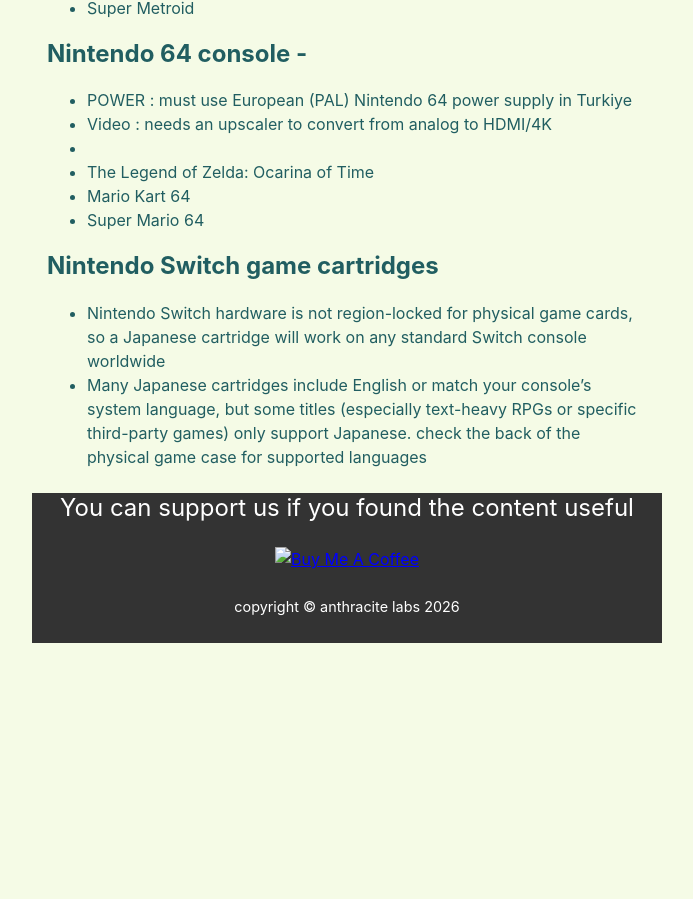
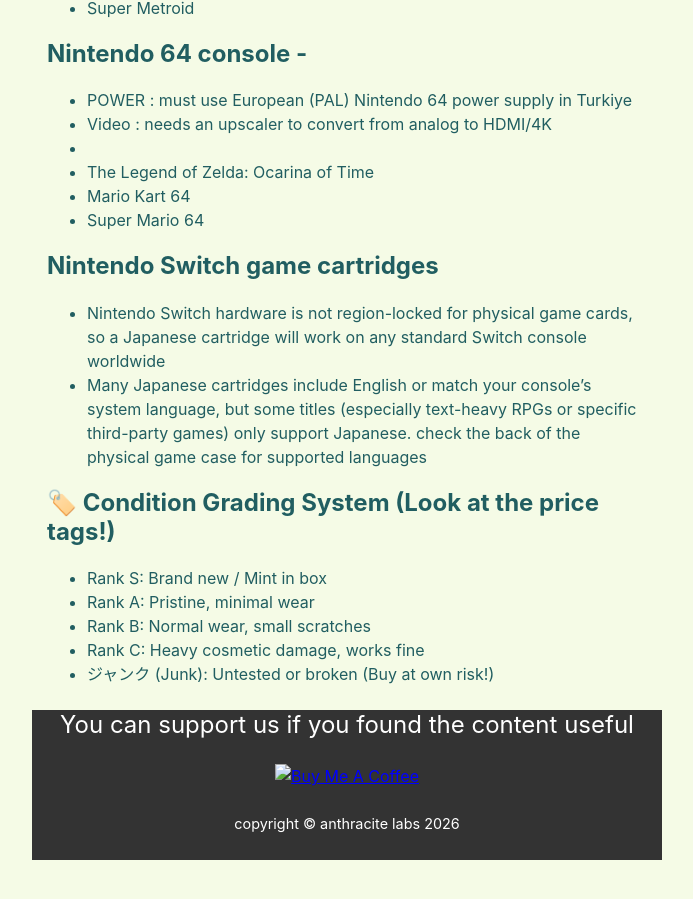
Before and after one commit to anthracitelabs/anthracitelabs.github.io, a Jekyll site: the page built from japan.md, in a window 1280 px wide and 900 px high, scrolled down 9923 px. Shown: the whole window, without its empty margins (293-986 px from the left). Built offline with Jekyll 4.4.1, drawn with Linux system fonts in a browser that asks for light colours; our own code applies the rules of GitHub Pages for plain Markdown files; the repository's description, which GitHub fills in, is left out; before the commit the page ends 10606 px from its top, so only the background shows below that.

Commit message:
Update japan.md

```diff
--- a/japan.md
+++ b/japan.md
@@ -123,3 +123,11 @@
 -------------------------------------
 * Nintendo Switch hardware is not region-locked for physical game cards, so a Japanese cartridge will work on any standard Switch console worldwide
 * Many Japanese cartridges include English or match your console's system language, but some titles (especially text-heavy RPGs or specific third-party games) only support Japanese. check the back of the physical game case for supported languages
+
+🏷️ Condition Grading System (Look at the price tags!)
+------------------------------------------
+ * Rank S: Brand new / Mint in box
+ * Rank A: Pristine, minimal wear
+ * Rank B: Normal wear, small scratches
+ * Rank C: Heavy cosmetic damage, works fine
+ * ジャンク (Junk): Untested or broken (Buy at own risk!)
```
